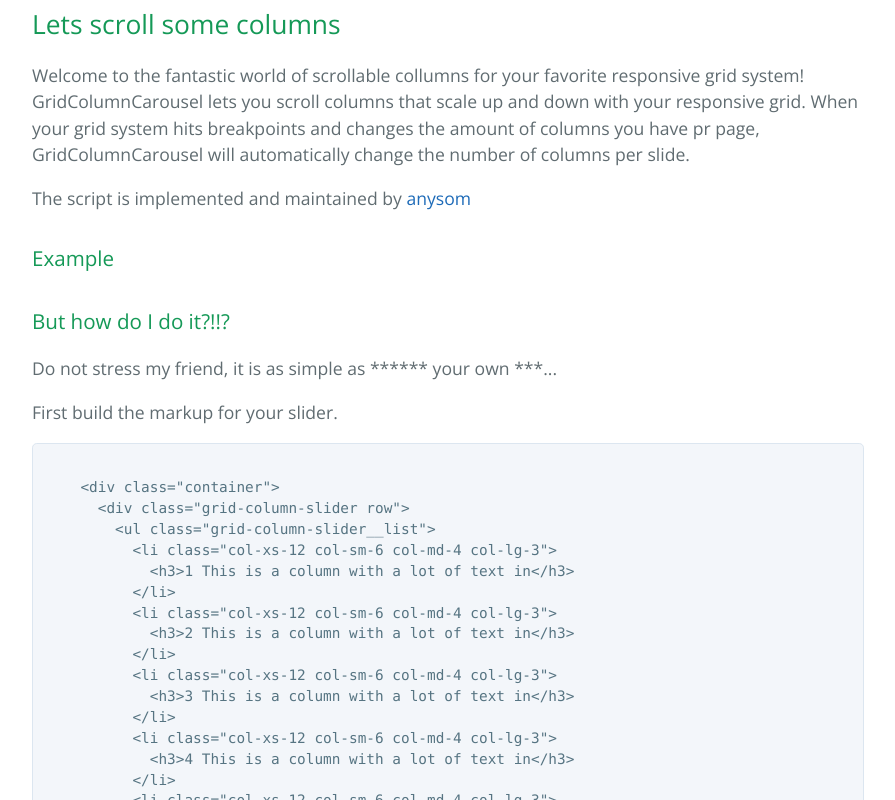
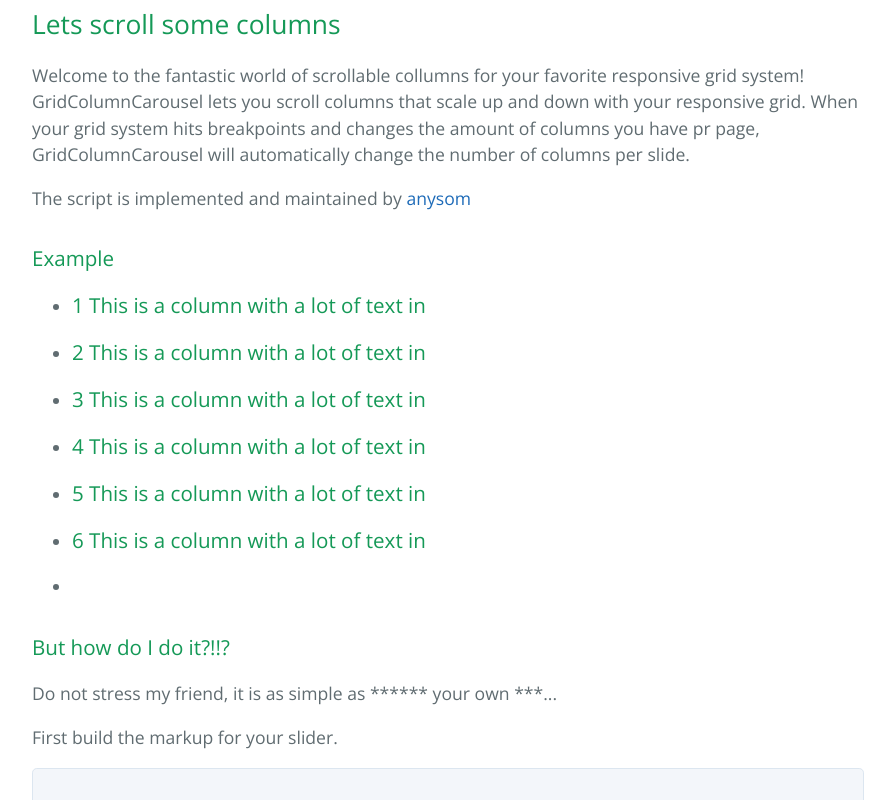
Before and after one commit to anysom/GridColumnCarousel, a plain HTML site: page index.html in a window 1280 px wide. Shown: the part 410-1210 px from the top of the page, without its empty margins (192-1087 px from the left). Drawn offline with nearby package versions, Linux system fonts and the light colour scheme.

Commit message:
Update index.html

```diff
--- a/index.html
+++ b/index.html
@@ -27,6 +27,35 @@ GridColumnCarousel lets you scroll columns that scale up and down with your resp
 <p>The script is implemented and maintained by <a href="https://github.com/anysom">anysom</a></p>
 
 <h3>Example</h3>
+<div class="container">
+  <div class="grid-column-slider row">
+    <ul class="grid-column-slider__list">
+      <li class="col-xs-12 col-sm-6 col-md-4 col-lg-3">
+        <h3>1 This is a column with a lot of text in</h3>
+      </li>
+      <li class="col-xs-12 col-sm-6 col-md-4 col-lg-3">
+        <h3>2 This is a column with a lot of text in</h3>
+      </li>
+      <li class="col-xs-12 col-sm-6 col-md-4 col-lg-3">
+        <h3>3 This is a column with a lot of text in</h3>
+      </li>
+      <li class="col-xs-12 col-sm-6 col-md-4 col-lg-3">
+        <h3>4 This is a column with a lot of text in</h3>
+      </li>
+      <li class="col-xs-12 col-sm-6 col-md-4 col-lg-3">
+        <h3>5 This is a column with a lot of text in</h3>
+      </li>
+      <li class="col-xs-12 col-sm-6 col-md-4 col-lg-3">
+        <h3>6 This is a column with a lot of text in</h3>
+      </li>
+    </ul>
+    <div class="grid-column-slider__page-indicators">
+      <ul>
+          <li class="dot active"></li>
+      </ul>
+    </div>
+  </div>
+</div>
 
 <h3>But how do I do it?!!?</h3>
 <p>Do not stress my friend, it is as simple as ****** your own ***...</p>
```
